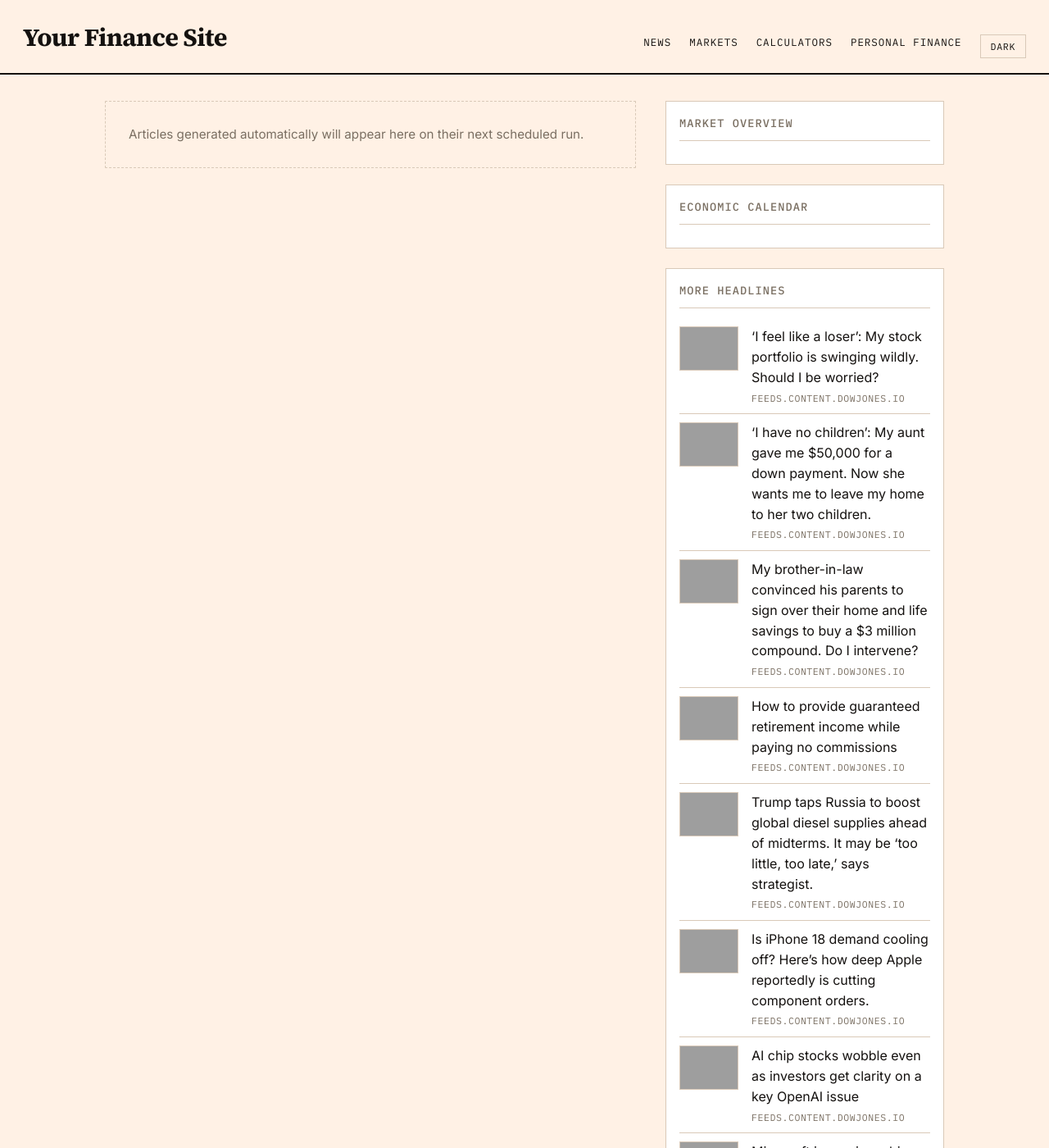
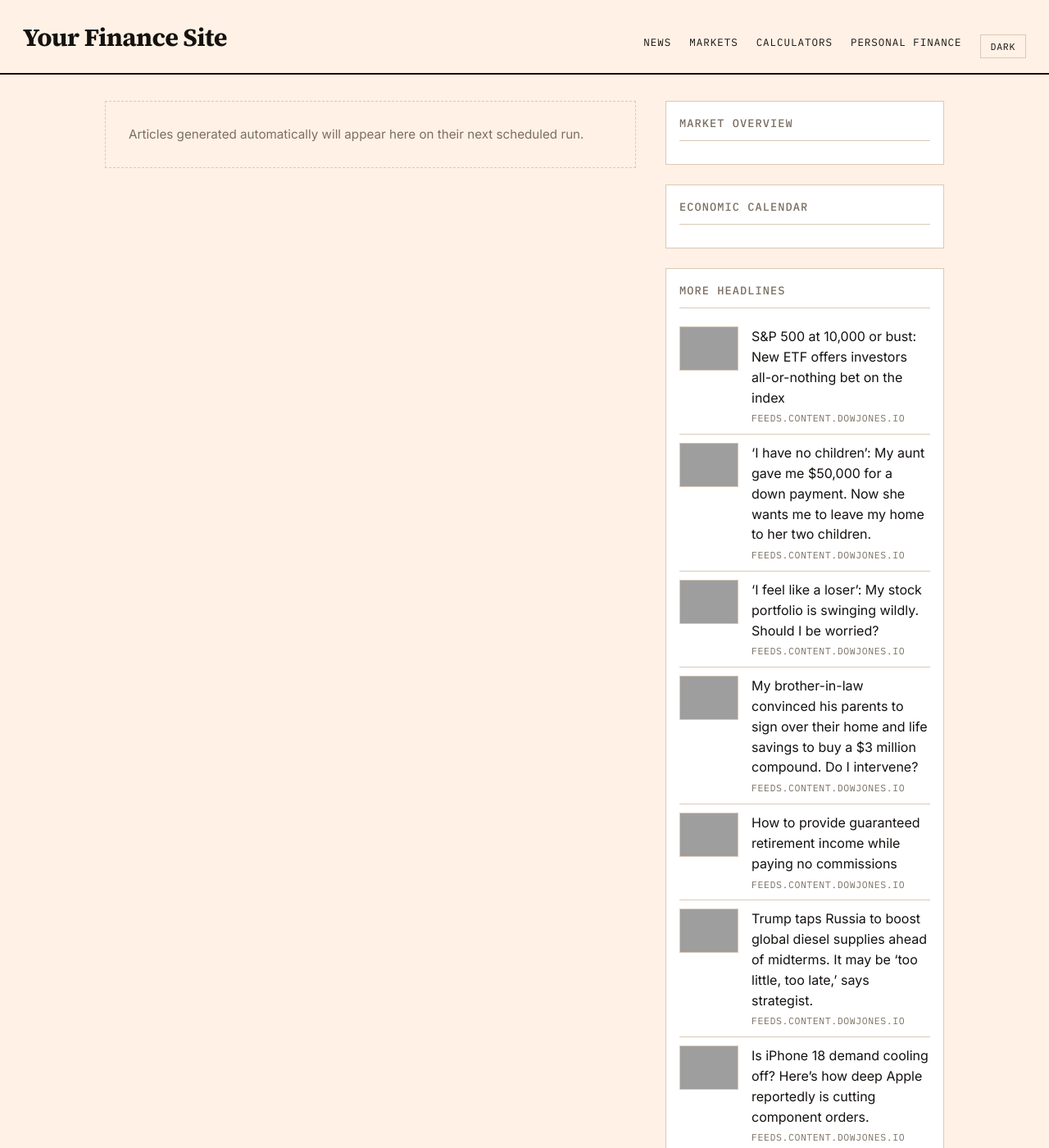
Before and after one commit to GlobTechCo/globtechco.github.io, a Jekyll site: the page built from index.html, in a window 1280 px wide and 1400 px high, cut to the strip 0-1400 px from the top of the window. Shown: the whole strip at 82% size. Built offline with Jekyll 4.4.1, drawn with Linux system fonts in a browser that asks for light colours; a script that is not in the unit is left out; the list of posts is cut into pages by our own code; some of the changed text lies outside the part shown; grey boxes are pictures that could not be loaded.

Commit message:
Auto-content update 2026-10-10

```diff
--- a/_data/aggregator.yml
+++ b/_data/aggregator.yml
@@ -1,13 +1,18 @@
+- title: "S&P 500 at 10,000 or bust: New ETF offers investors all-or-nothing bet on the index"
+  link: "https://www.marketwatch.com/story/s-p-500-at-10-000-or-bust-new-etf-offers-investors-all-or-nothing-bet-on-the-index-c7d9269f?mod=mw_rss_topstories"
+  source: "feeds.content.dowjones.io"
+  pubdate: "Sat, 10 Oct 2026 11:00:00 GMT"
+  image: "https://images.mktw.net/im-71200494"
+- title: "\u2018I have no children\u2019: My aunt gave me $50,000 for a down payment. Now she wants me to leave my home to her two children."
+  link: "https://www.marketwatch.com/story/i-have-no-children-my-aunt-gave-me-50-000-for-a-down-payment-she-wants-me-to-leave-my-home-to-her-two-children-24fad94c?mod=mw_rss_topstories"
+  source: "feeds.content.dowjones.io"
+  pubdate: "Sat, 10 Oct 2026 11:00:00 GMT"
+  image: "https://images.mktw.net/im-91758975"
 - title: "\u2018I feel like a loser\u2019: My stock portfolio is swinging wildly. Should I be worried?"
   link: "https://www.marketwatch.com/story/i-feel-like-a-loser-my-etfs-go-up-one-day-and-crash-the-next-is-this-a-bad-sign-0c9848b2?mod=mw_rss_topstories"
   source: "feeds.content.dowjones.io"
-  pubdate: "Sat, 10 Oct 2026 03:15:00 GMT"
+  pubdate: "Sat, 10 Oct 2026 10:30:00 GMT"
   image: "https://images.mktw.net/im-26618701"
-- title: "\u2018I have no children\u2019: My aunt gave me $50,000 for a down payment. Now she wants me to leave my home to her two children."
-  link: "https://www.marketwatch.com/story/i-have-no-children-my-aunt-gave-me-50-000-for-a-down-payment-she-wants-me-to-leave-my-home-to-her-two-children-24fad94c?mod=mw_rss_topstories"
-  source: "feeds.content.dowjones.io"
-  pubdate: "Sat, 10 Oct 2026 00:15:00 GMT"
-  image: "https://images.mktw.net/im-91758975"
 - title: "My brother-in-law convinced his parents to sign over their home and life savings to buy a $3 million compound. Do I intervene?"
   link: "https://www.marketwatch.com/story/my-brother-in-law-convinced-his-parents-to-sign-over-their-home-and-savings-to-buy-a-3-million-compound-do-i-intervene-03fb96b7?mod=mw_rss_topstories"
   source: "feeds.content.dowjones.io"
@@ -43,8 +48,3 @@
   source: "feeds.content.dowjones.io"
   pubdate: "Fri, 09 Oct 2026 21:07:00 GMT"
   image: "https://images.mktw.net/im-72809313"
-- title: "I\u2019m a 68-year-old widow and give money to my two adult children. Am I putting my retirement at risk?"
-  link: "https://www.marketwatch.com/story/im-a-68-year-old-widow-my-two-adult-children-keep-asking-me-for-money-are-they-taking-advantage-of-me-f725374e?mod=mw_rss_topstories"
-  source: "feeds.content.dowjones.io"
-  pubdate: "Fri, 09 Oct 2026 21:00:00 GMT"
-  image: "https://images.mktw.net/im-01422123"
```
